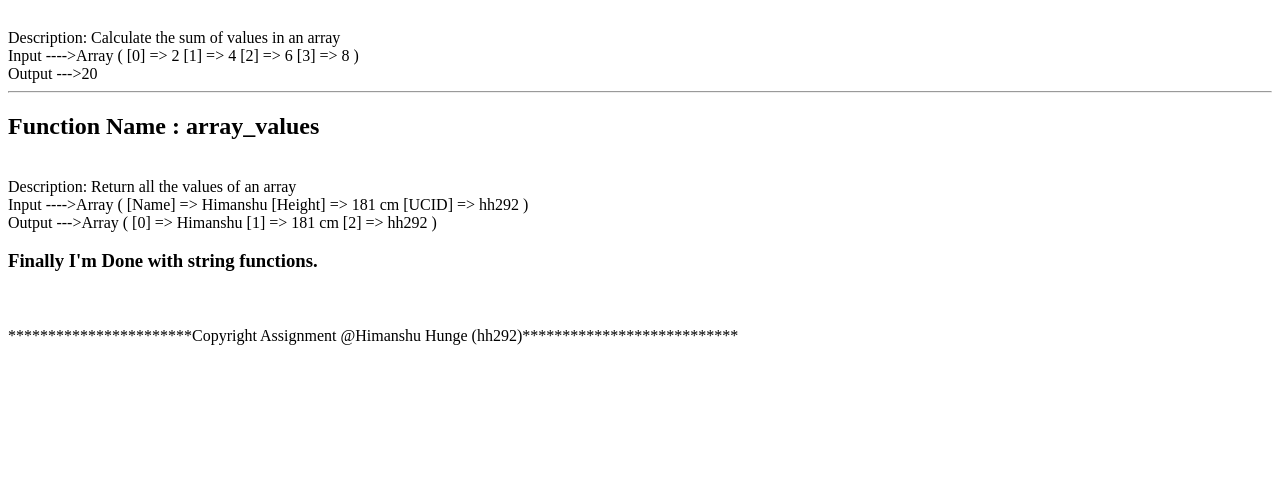
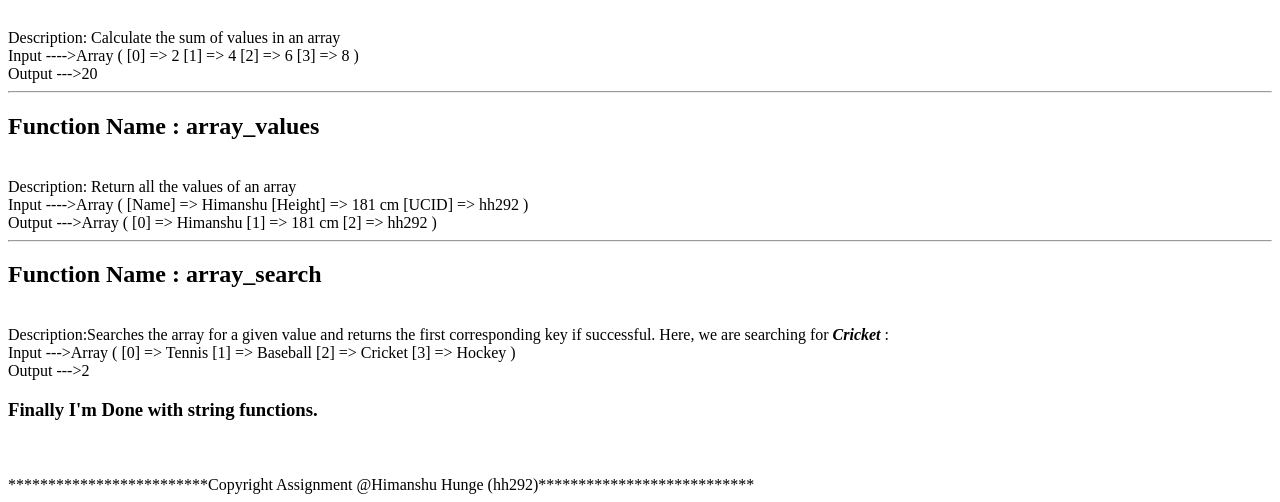
Before and after one commit to hh292/php_Array, a PHP site: page / in a window 1280 px wide. Shown: the part 551-1053 px from the top of the page. Before the commit the page ends 896 px from the top, so only its background shows below. Run offline with PHP 8.4, Linux system fonts and the light colour scheme; some libraries are stand-ins or nearby versions.

Commit message:
Sixth Array function

```diff
--- a/index.php
+++ b/index.php
@@ -22,11 +22,13 @@
   $in_array_3 = array(6, "A", 6, "A", "C", "D", "D");
   $in_array_4 = array(2, 4, 6, 8);
   $in_array_5 = array("Name" => "Himanshu", "Height" => "181 cm", "UCID" => "hh292");
+  $in_array_6 = array(0 => 'Tennis', 1 => 'Baseball', 2 => 'Cricket', 3 => 'Hockey');
   $obj->print_1($in_array_1);
   $obj->print_2($in_array_2);
   $obj->print_3($in_array_3);
   $obj->print_4($in_array_4);
   $obj->print_5($in_array_5);
+  $obj->print_6($in_array_6);
 
 
   class main {
@@ -116,11 +118,24 @@
         print_r($domain);
     }
 
+   // function 6 : strtoupper ...hh292
+
+    public function print_6($in_array_6)
+    {
+        echo'<hr>';
+        echo'<h2> Function Name : array_search </h2></br>';
+        echo 'Description:Searches the array for a given value and returns the first corresponding key if successful. Here, we are searching for <b><i>Cricket</i></b> :' ."\r";
+        echo '</br>Input --->';
+        print_r($in_array_6);
+        $domain = array_search('Cricket', $in_array_6 );
+        echo '</br>Output --->';
+        print_r($domain);
+    }
 
      public function __destruct() {
 
      echo '</br> <h3>Finally I\'m Done with string functions. </h3> </br>';
-     echo '</br> ***********************Copyright Assignment @Himanshu Hunge (hh292)***************************';
+     echo '</br> *************************Copyright Assignment @Himanshu Hunge (hh292)***************************';
 
    }
 }
```
